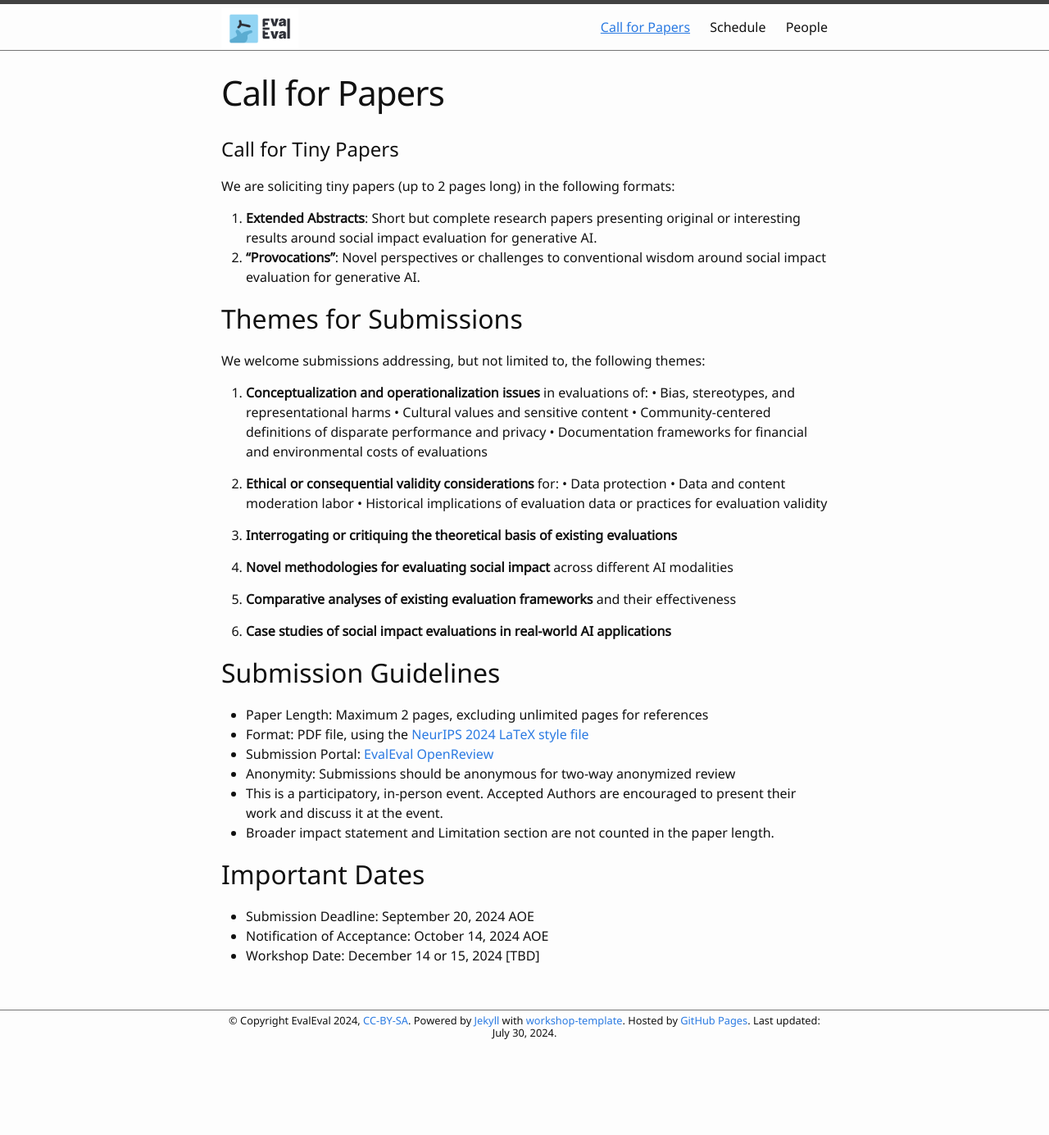
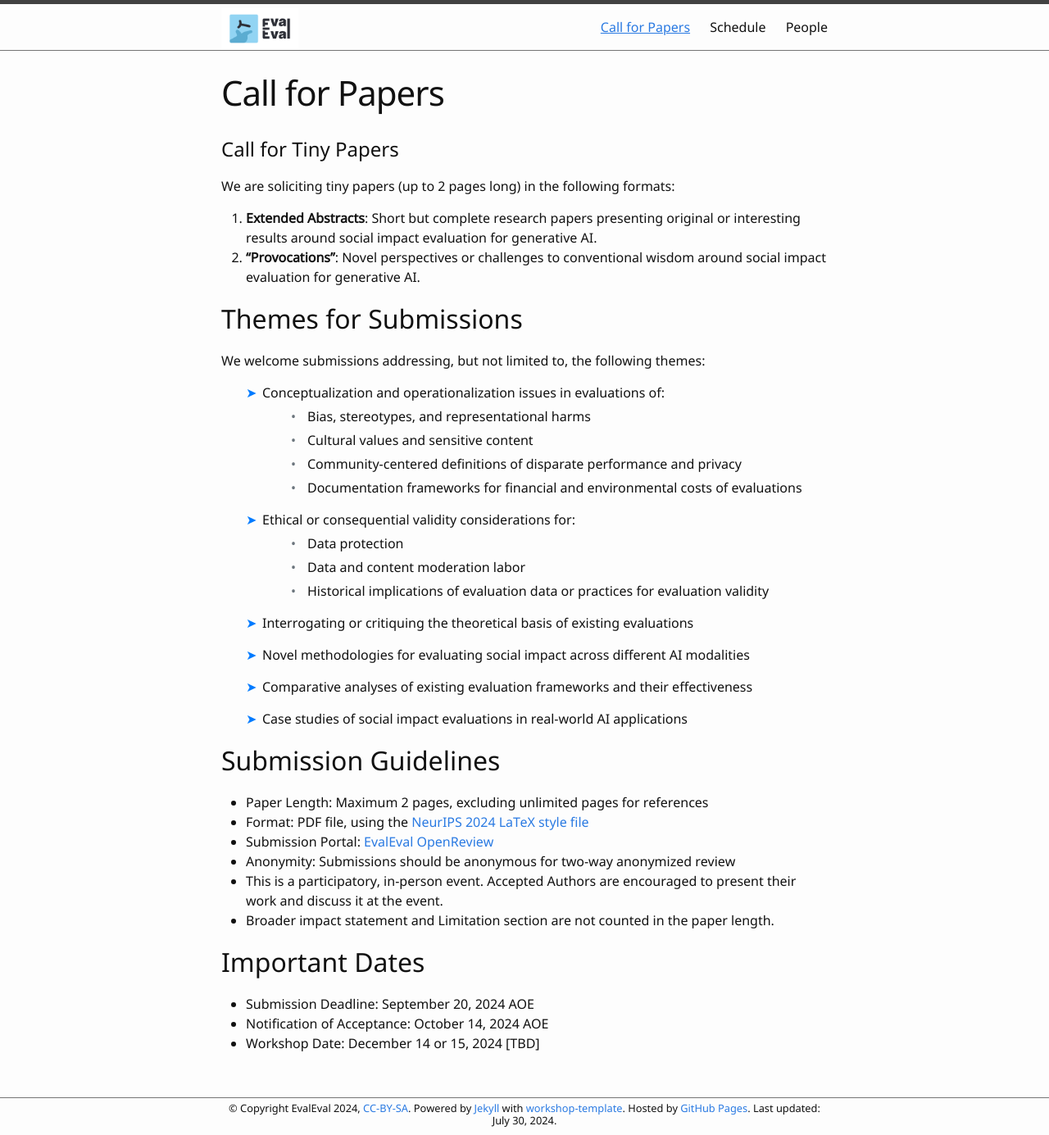
Before and after one commit to aaai-fidu-lab/aaai-fidu-lab.github.io, a Jekyll site: the page built from call-for-papers.md, in a window 1280 px wide. Shown: the whole page at 82% size. Built offline with Jekyll 4.4.1, drawn with Linux system fonts in a browser that asks for light colours; our own code applies the rules of GitHub Pages for plain Markdown files; before the commit the page ends 1278 px from its top, so only the background shows below that; part of the change alters nothing that is shown.

Commit message:
Update call-for-papers.md

```diff
--- a/call-for-papers.md
+++ b/call-for-papers.md
@@ -14,24 +14,29 @@ We are soliciting tiny papers (up to 2 pages long) in the following formats:
 
 We welcome submissions addressing, but not limited to, the following themes:
 
-1. **Conceptualization and operationalization issues** in evaluations of:
-   • Bias, stereotypes, and representational harms
-   • Cultural values and sensitive content
-   • Community-centered definitions of disparate performance and privacy
-   • Documentation frameworks for financial and environmental costs of evaluations
-
-2. **Ethical or consequential validity considerations** for:
-   • Data protection
-   • Data and content moderation labor
-   • Historical implications of evaluation data or practices for evaluation validity
-
-3. **Interrogating or critiquing the theoretical basis of existing evaluations**
-
-4. **Novel methodologies for evaluating social impact** across different AI modalities
-
-5. **Comparative analyses of existing evaluation frameworks** and their effectiveness
-
-6. **Case studies of social impact evaluations in real-world AI applications**
+<div class="themes-container">
+  <ol class="themes-list">
+    <li>Conceptualization and operationalization issues in evaluations of:
+      <ul>
+        <li>Bias, stereotypes, and representational harms</li>
+        <li>Cultural values and sensitive content</li>
+        <li>Community-centered definitions of disparate performance and privacy</li>
+        <li>Documentation frameworks for financial and environmental costs of evaluations</li>
+      </ul>
+    </li>
+    <li>Ethical or consequential validity considerations for:
+      <ul>
+        <li>Data protection</li>
+        <li>Data and content moderation labor</li>
+        <li>Historical implications of evaluation data or practices for evaluation validity</li>
+      </ul>
+    </li>
+    <li>Interrogating or critiquing the theoretical basis of existing evaluations</li>
+    <li>Novel methodologies for evaluating social impact across different AI modalities</li>
+    <li>Comparative analyses of existing evaluation frameworks and their effectiveness</li>
+    <li>Case studies of social impact evaluations in real-world AI applications</li>
+  </ol>
+</div>
 
 ## Submission Guidelines
 
```
